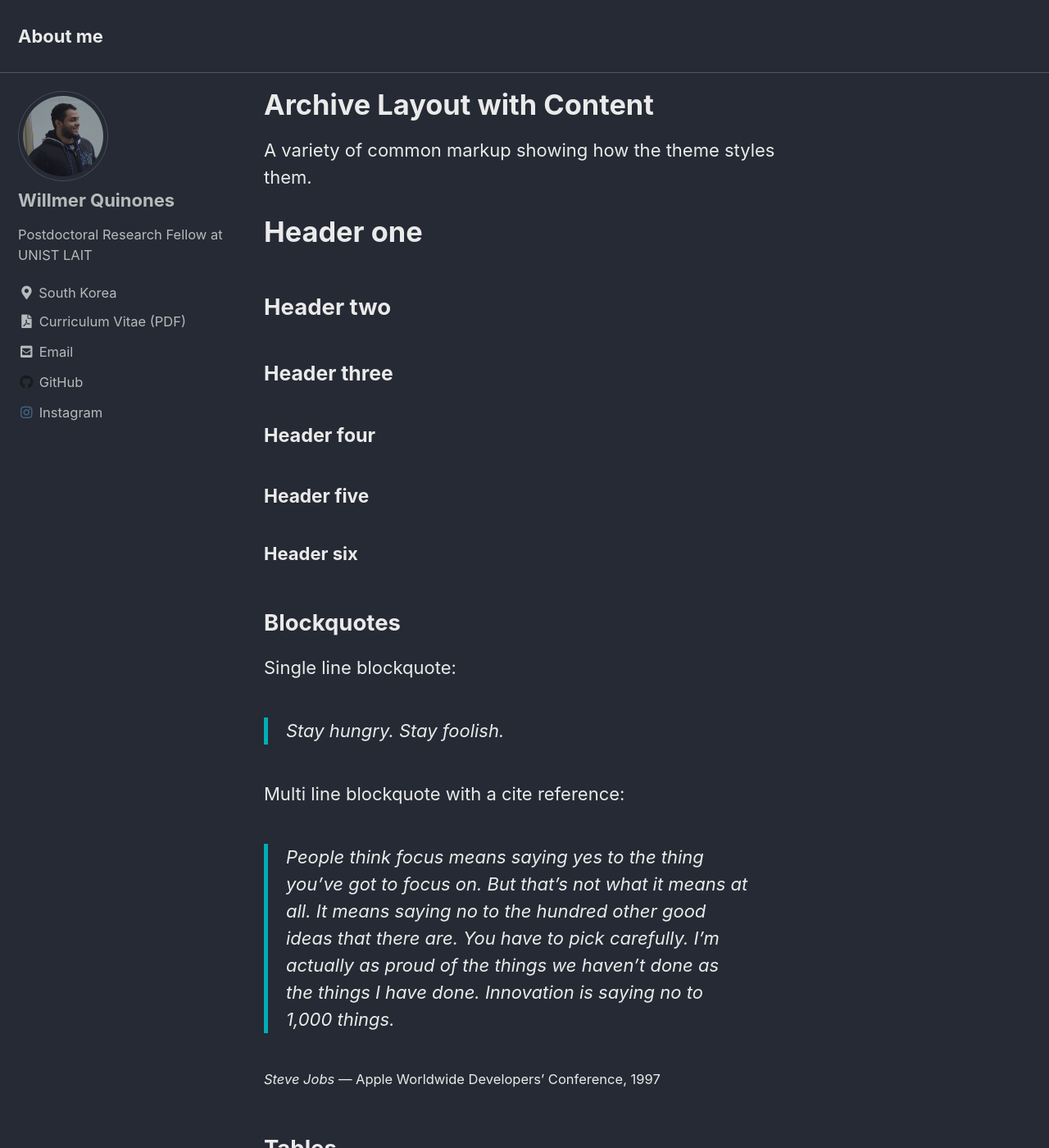
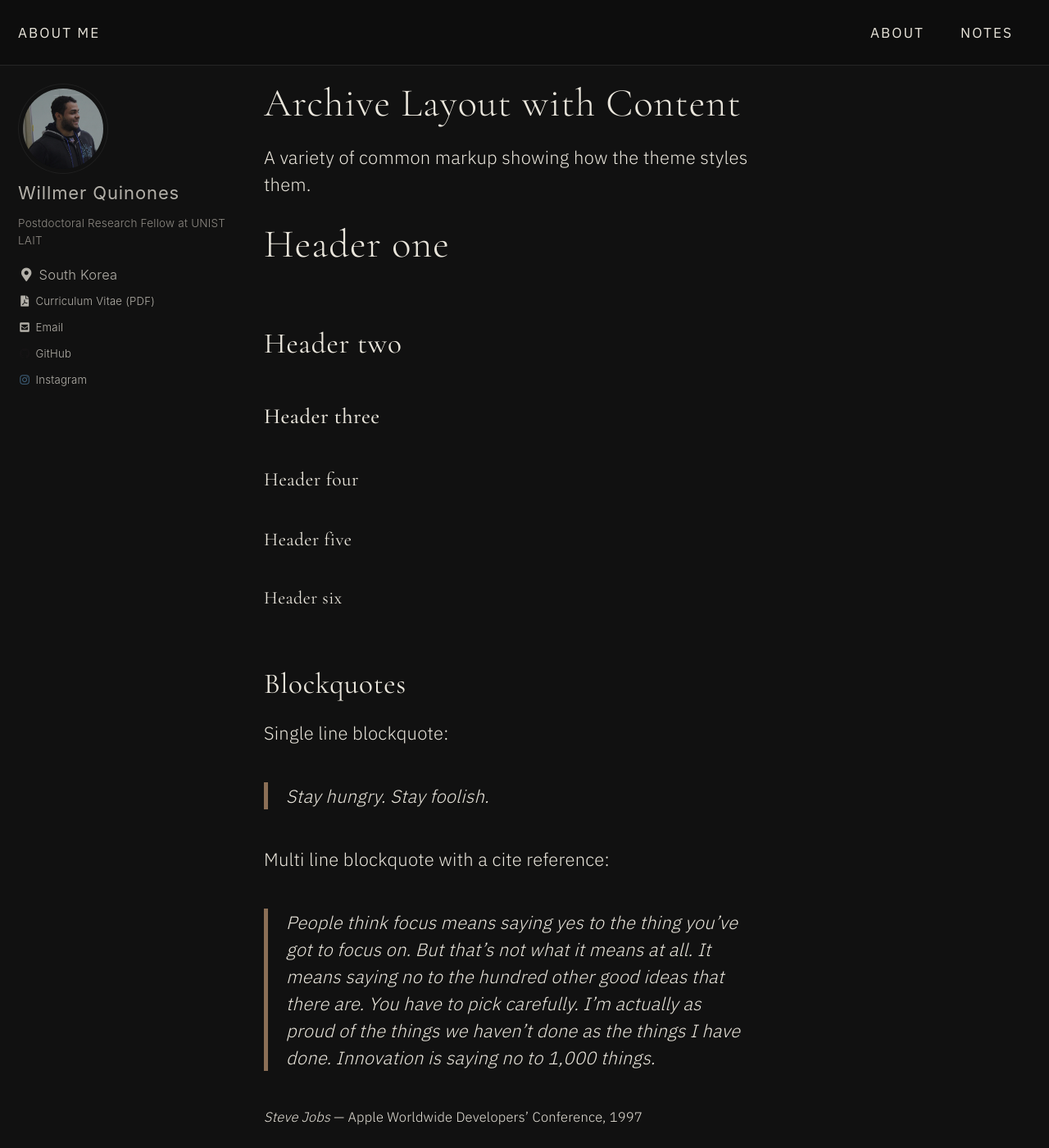
Before and after one commit to WRafell/wrafell.github.io, a Jekyll site: the page built from _pages/archive-layout-with-content.md, in a window 1280 px wide and 1400 px high. Shown: the whole window at 82% size. Built offline with Jekyll 4.4.1, drawn with Linux system fonts in a browser that asks for light colours; cached includes are drawn as plain includes.

Commit message:
Layout modification

```diff
--- a/_config.yml
+++ b/_config.yml
@@ -12,7 +12,7 @@
 
 # theme                  : "minimal-mistakes-jekyll"
 # remote_theme           : "mmistakes/minimal-mistakes"
-minimal_mistakes_skin    : "dark" # "air", "aqua", "contrast", "dark", "dirt", "neon", "mint", "plum", "sunrise"
+minimal_mistakes_skin    : "naturalist" # custom warm-dark skin
 
 # Site Settings
 locale                   : "en-US"
--- a/_includes/head/custom.html
+++ b/_includes/head/custom.html
@@ -1,5 +1,8 @@
 <!-- start custom head snippets -->
 
-<!-- insert favicons. use https://realfavicongenerator.net/ -->
+<!-- Computational Naturalist typography -->
+<link rel="preconnect" href="https://fonts.googleapis.com">
+<link rel="preconnect" href="https://fonts.gstatic.com" crossorigin>
+<link href="https://fonts.googleapis.com/css2?family=Cormorant+Garamond:ital,wght@0,300;0,400;0,500;0,600;1,300;1,400&family=IBM+Plex+Sans:wght@300;400;500&family=IBM+Plex+Mono:wght@300;400&display=swap" rel="stylesheet">
 
 <!-- end custom head snippets -->
--- /dev/null
+++ b/_sass/minimal-mistakes/skins/_naturalist.scss
@@ -0,0 +1,26 @@
+/* ==========================================================================
+   Computational Naturalist skin
+   Warm dark palette — dark academia meets modern lab
+   ========================================================================== */
+
+/* Colors */
+$background-color: #111111 !default;
+$text-color: #EAE6DC !default;
+$muted-text-color: mix(#000, $text-color, 30%) !default;
+$primary-color: #8B6F56 !default;           // copper/burnt sienna
+$border-color: #252525 !default;
+$code-background-color: #191919 !default;
+$code-background-color-dark: #141414 !default;
+$form-background-color: #1A1A1A !default;
+$footer-background-color: #0D0D0D !default;
+$link-color: #9E8267 !default;              // warm copper
+$link-color-hover: mix(#fff, $link-color, 20%) !default;
+$link-color-visited: mix(#000, $link-color, 15%) !default;
+$masthead-link-color: $text-color !default;
+$masthead-link-color-hover: mix(#fff, $text-color, 20%) !default;
+$navicon-link-color-hover: mix(#000, $background-color, 30%) !default;
+
+.author__urls.social-icons .svg-inline--fa,
+.page__footer-follow .social-icons .svg-inline--fa {
+  color: inherit;
+}
--- a/assets/css/main.scss
+++ b/assets/css/main.scss
@@ -4,5 +4,183 @@
 
 @charset "utf-8";
 
-@import "minimal-mistakes/skins/{{ site.minimal_mistakes_skin | default: 'default' }}"; // skin
-@import "minimal-mistakes"; // main partials
+// Override skin and import theme
+@import "minimal-mistakes/skins/{{ site.minimal_mistakes_skin | default: 'default' }}";
+@import "minimal-mistakes";
+
+// ============================================================
+// Computational Naturalist — custom overrides
+// ============================================================
+
+// --- Typography ---
+
+body {
+  font-family: "IBM Plex Sans", -apple-system, BlinkMacSystemFont, sans-serif;
+  font-weight: 300;
+  letter-spacing: 0.01em;
+  -webkit-font-smoothing: antialiased;
+}
+
+h1, h2, h3, h4, h5, h6,
+.page__title,
+.archive__item-title,
+.site-title {
+  font-family: "Cormorant Garamond", Georgia, serif;
+  font-weight: 400;
+  letter-spacing: 0.02em;
+}
+
+h1, .page__title { font-size: 2.2em; font-weight: 300; }
+h2 { font-size: 1.6em; font-weight: 400; }
+h3 { font-size: 1.2em; font-weight: 500; }
+
+code, pre, kbd, samp,
+.highlight {
+  font-family: "IBM Plex Mono", "Courier New", monospace;
+  font-size: 0.85em;
+}
+
+// --- Masthead / Navigation ---
+
+.masthead {
+  background-color: #0D0D0D;
+  border-bottom: 1px solid #252525;
+
+  &__inner-wrap {
+    padding: 0.8em 1em;
+  }
+}
+
+.site-title {
+  font-family: "Cormorant Garamond", Georgia, serif;
+  font-size: 1.4em;
+  font-weight: 300;
+  letter-spacing: 0.08em;
+  text-transform: none;
+}
+
+.greedy-nav {
+  background: transparent;
+
+  a {
+    font-family: "IBM Plex Sans", sans-serif;
+    font-size: 0.78em;
+    font-weight: 400;
+    letter-spacing: 0.12em;
+    text-transform: uppercase;
+  }
+}
+
+// --- Author sidebar ---
+
+.author__name {
+  font-family: "Cormorant Garamond", Georgia, serif;
+  font-size: 1.3em;
+  font-weight: 400;
+  letter-spacing: 0.04em;
+}
+
+.author__bio {
+  font-size: 0.82em;
+  font-weight: 300;
+  color: #B8B3AA;
+  line-height: 1.6;
+}
+
+.author__urls a {
+  font-size: 0.8em;
+  font-weight: 300;
+}
+
+// --- Page content ---
+
+.page__content {
+  line-height: 1.8;
+
+  p { font-weight: 300; }
+
+  a {
+    text-decoration: none;
+    border-bottom: 1px solid rgba(158, 130, 103, 0.35);
+    transition: border-color 0.2s ease, color 0.2s ease;
+
+    &:hover {
+      border-color: rgba(158, 130, 103, 0.8);
+    }
+  }
+
+  h3 {
+    margin-top: 2em;
+    padding-bottom: 0.3em;
+    border-bottom: 1px solid #252525;
+    font-weight: 500;
+    font-size: 1.05em;
+    letter-spacing: 0.06em;
+    text-transform: uppercase;
+    color: #B8B3AA;
+  }
+}
+
+// --- Archive / blog listing ---
+
+.archive {
+  .archive__item-title {
+    font-size: 1.3em;
+    font-weight: 400;
+    margin-bottom: 0.2em;
+
+    a { border-bottom: none; }
+  }
+
+  .archive__item-excerpt {
+    font-size: 0.88em;
+    font-weight: 300;
+    color: #B8B3AA;
+    line-height: 1.7;
+  }
+}
+
+.list__item {
+  border-bottom: 1px solid #1E1E1E;
+  padding-bottom: 1.4em;
+  margin-bottom: 1.4em;
+}
+
+.page__meta {
+  font-family: "IBM Plex Mono", monospace;
+  font-size: 0.72em;
+  letter-spacing: 0.06em;
+  color: #7A756E;
+  text-transform: uppercase;
+}
+
+// --- Footer ---
+
+.page__footer {
+  font-size: 0.78em;
+  font-weight: 300;
+  letter-spacing: 0.04em;
+  color: #5A5550;
+  border-top: 1px solid #1E1E1E;
+}
+
+// --- Subtle section dividers ---
+
+hr {
+  border: none;
+  border-top: 1px solid #252525;
+  margin: 2em 0;
+}
+
+// --- Code blocks ---
+
+.highlight {
+  border-radius: 2px;
+  border: 1px solid #1E1E1E;
+}
+
+// --- Smooth link transitions ---
+
+a {
+  transition: color 0.2s ease;
+}
```
Also changed, not shown: _data/navigation.yml (+4 -10 lines), _pages/notes.md (added, +9 -0 lines), _posts/2026-05-21-on-structure.md (added, +27 -0 lines).
